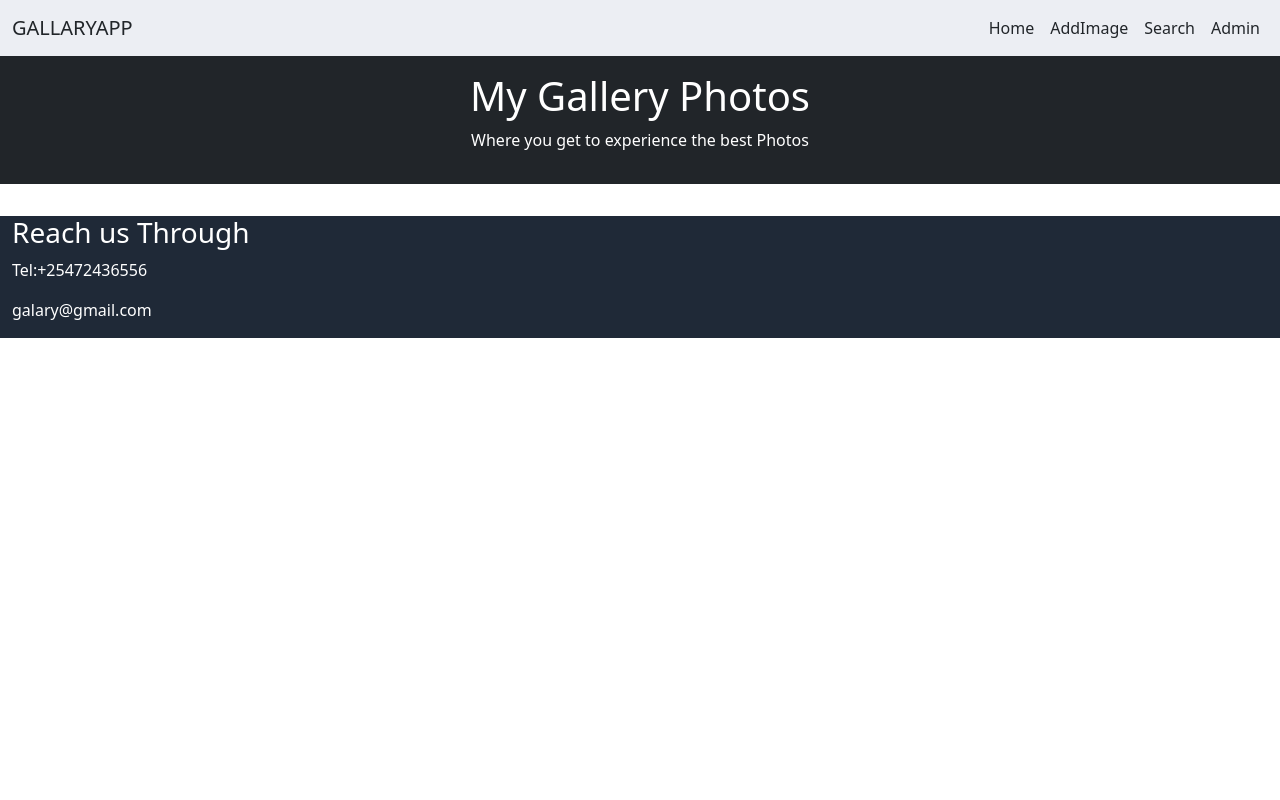
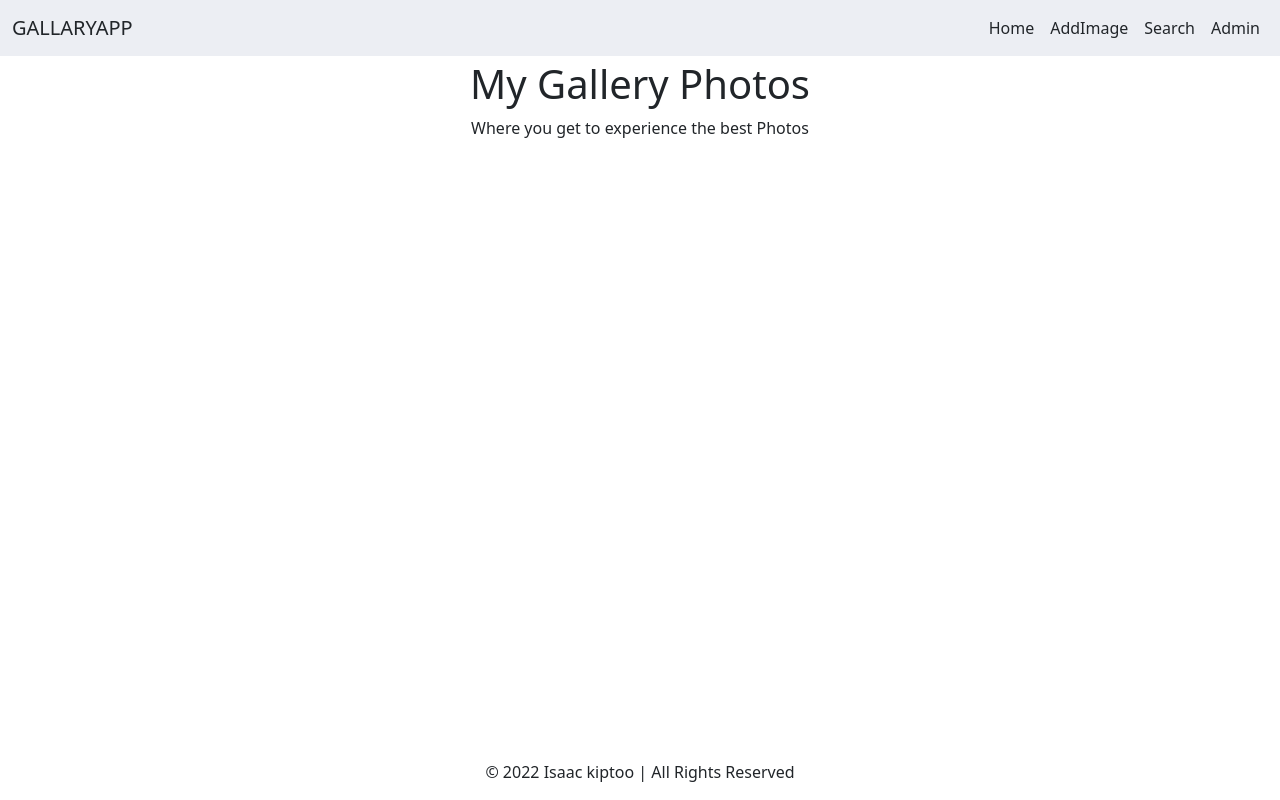
Before and after one commit to Isaac-kiptoo-kilimo/Personal-Galary-app, a Django app: page / in a window 1280 px wide. Run offline with Django 4.2, Linux system fonts and the light colour scheme; data that the repository does not hold is empty.

Commit message:
fix:fixing the models

```diff
--- a/imagery/templates/components/footer.html
+++ b/imagery/templates/components/footer.html
@@ -1,12 +1,4 @@
-<div class="container-fluid footer">
-    <div class="row">
-        <h3>Reach us Through</h3>
-        <div class="col-md-4">
-            <p>Tel:+25472436556</p>
-            <p>galary@gmail.com</p>
-        </div>
-        <div class="col-md-4">
+<div class="container-fluid footer mt-5 text-center ">
 
-        </div>
-    </div>
+    <p id="rights">&copy; <script>document.write(new Date().getFullYear())</script> Isaac kiptoo | All Rights Reserved </p>
 </div>
--- a/imagery/templates/pages/index.html
+++ b/imagery/templates/pages/index.html
@@ -1,11 +1,11 @@
 {% extends 'base.html' %}
 {% block content %}
-<div class="bg-dark">
-  <div class="container py-3">
-    <h1 class="text-center text-white">
+<div class="">
+  <div class="container py-1">
+    <h1 class="text-center">
       My Gallery Photos
     </h1>
-    <p class="text-center text-white">Where you get to experience the best Photos</p>
+    <p class="text-center">Where you get to experience the best Photos</p>
   </div>
 </div>
 <div class="container my-3">
--- a/static/css/style.css
+++ b/static/css/style.css
@@ -18,8 +18,10 @@
 }
 
 .footer{
-    background-color: #1F2937;
-    color: white;
+
+    position: fixed;
+    bottom: 0;
+    margin-top: 30px;
 }
 img:hover{
     background-color: #ECEEF3;
```
Also changed, not shown: media/image/food1.jpg (added), 1 other file.
